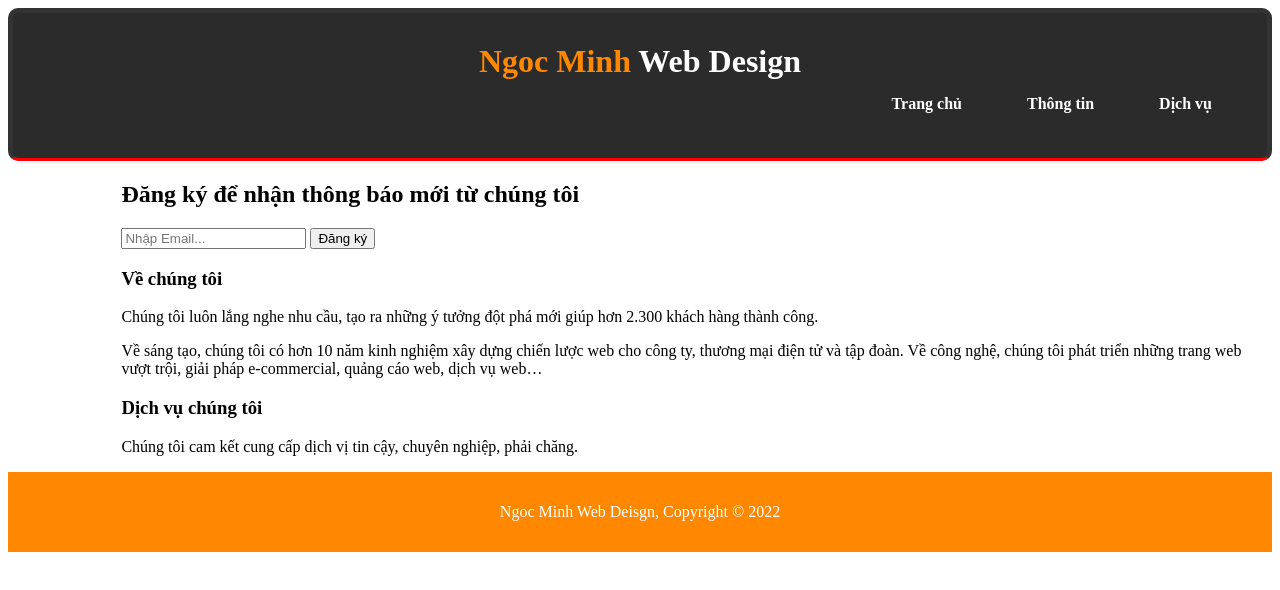
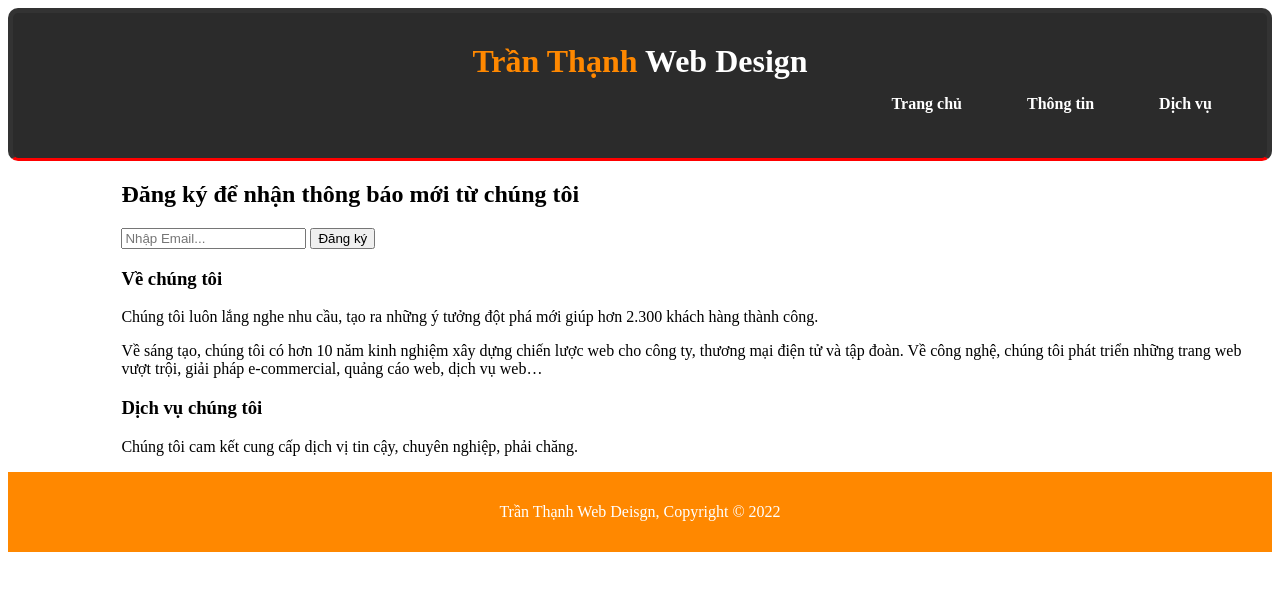
Before and after one commit to Billmtp/Bai-Tap, a plain HTML site: page baitap/Ex05/thongtin.html in a window 1280 px wide. Drawn offline with Linux system fonts and the light colour scheme.

Commit message:
Update thongtin.html

```diff
--- a/baitap/Ex05/thongtin.html
+++ b/baitap/Ex05/thongtin.html
@@ -7,7 +7,7 @@
      <meta name="description" content="Thiet ke web chuyen nghiep">
      <meta name="keywords" content="web design, professional web design, thiet ke web, thiet ke web chuyen nghiep">
      <meta name="author" content="Ngoc Minh">
-     <title>Ngoc Minh Web Design | Thông tin</title>
+     <title>Trần Thạnh Web Design | Thông tin</title>
      <link rel="stylesheet" href="style.css">
   </head>
   </head>
@@ -15,7 +15,7 @@
    <header>
       <div class="khung">
         <div id="branding">
-          <h1><span class="highlight">Ngoc Minh</span> Web Design</h1>
+          <h1><span class="highlight">Trần Thạnh</span> Web Design</h1>
         </div>
         <nav>
           <ul>
@@ -59,7 +59,7 @@ Về sáng tạo, chúng tôi có hơn 10 năm kinh nghiệm xây dựng chiến
     </section>
 
      <footer class="footer" >
-      <p>Ngoc Minh Web Deisgn, Copyright &copy; 2022</p>
+      <p>Trần Thạnh Web Deisgn, Copyright &copy; 2022</p>
     </footer>
   </body>
 </html>
```
